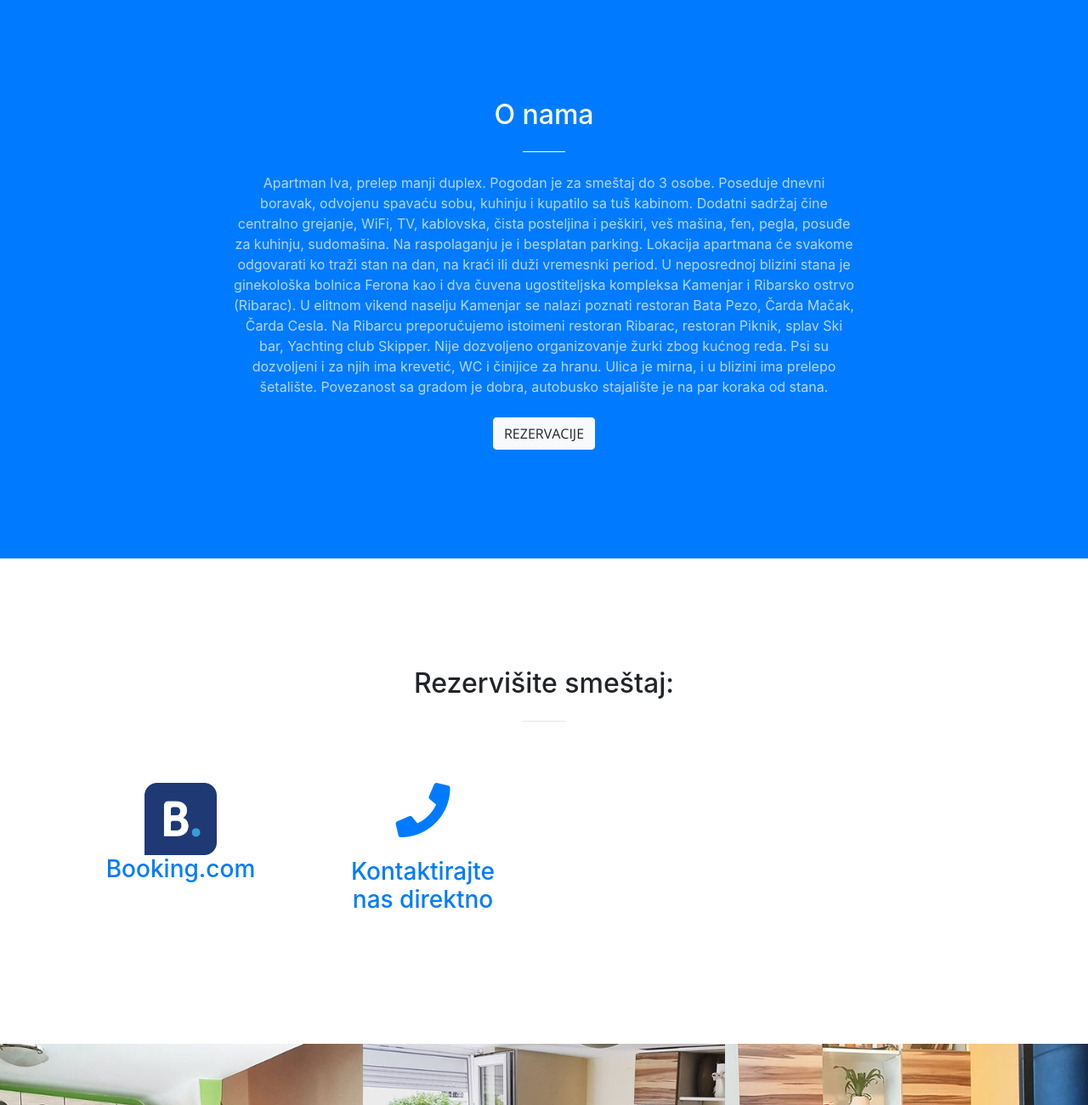
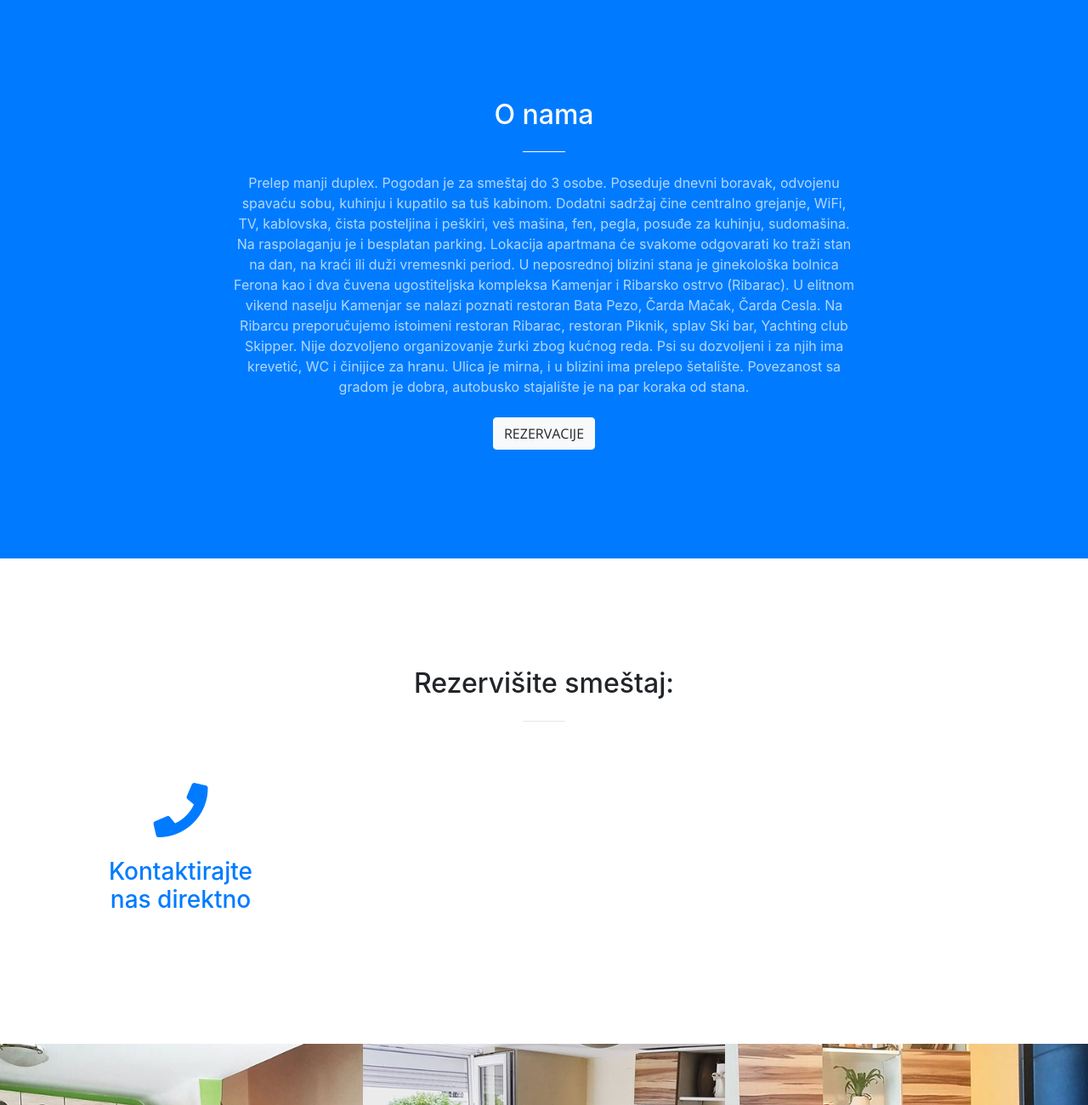
Before and after one commit to djole94hns/djole94hns.github.io, a website with bundled scripts: page index.html in a window 1280 px wide. Shown: the part 812-2112 px from the top of the page at 85% size. Built offline with nearby package versions, Linux system fonts and the light colour scheme.

Commit message:
Update index.html

```diff
--- a/index.html
+++ b/index.html
@@ -5,7 +5,7 @@
 
     <meta charset="utf-8">
     <meta name="viewport" content="width=device-width, initial-scale=1, shrink-to-fit=no">
-    <meta name="description" content="Apartman Iva, prelep manji duplex. Pogodan je za smeštaj do 3 osobe. U neposrednoj blizini stana je ginekološka bolnica Ferona kao i dva čuvena ugostiteljska kompleksa Kamenjar i Ribarsko ostrvo (Ribarac).">
+    <meta name="description" content="Prelep manji duplex. Pogodan je za smeštaj do 3 osobe. U neposrednoj blizini stana je ginekološka bolnica Ferona kao i dva čuvena ugostiteljska kompleksa Kamenjar i Ribarsko ostrvo (Ribarac).">
     <meta name="author" content="">
 	<meta name="google-site-verification" content="uq8nv_kGZaUUi4XQPZE6BeNu47EHuM2r6AXdX9wgnJU" />
 
@@ -28,7 +28,7 @@
   <link rel="alternate" hreflang="x-default"
         href="https://stannadanns.rs/" />
 
-<meta name="application-name" content="Stan na dan - Novi Sad - Apartman Iva"/>
+<meta name="application-name" content="Stan na dan - Novi Sad"/>
 <meta name="msapplication-TileColor" content="#0000FF" />
 <meta name="msapplication-TileImage" content="https://stannadanns.rs/mstile-144x144.png" />
 <meta name="msapplication-square70x70logo" content="https://stannadanns.rs/mstile-70x70.png" />
@@ -38,7 +38,7 @@
 
 	<link rel="canonical" href="https://stannadanns.rs"/>
 
-    <title>Stan na dan - Novi Sad - Apartman Iva</title>
+    <title>Stan na dan - Novi Sad</title>
 
     <!-- Bootstrap core CSS -->
     <link href="vendor/bootstrap/css/bootstrap.min.css" rel="stylesheet">
@@ -97,7 +97,7 @@
             <hr>
           </div>
           <div class="col-lg-8 mx-auto">
-            <p class="text-faded mb-5">Apartman Iva</p>
+            <p class="text-faded mb-5"></p>
             <a class="btn btn-primary btn-xl js-scroll-trigger" href="#about">Saznajte više</a>
           </div>
         </div>
@@ -110,7 +110,7 @@
           <div class="col-lg-8 mx-auto text-center">
             <h2 class="section-heading text-white">O nama</h2>
             <hr class="light my-4">
-            <p class="text-faded mb-4">Apartman Iva, prelep manji duplex. Pogodan je za smeštaj do 3 osobe. Poseduje dnevni boravak, odvojenu spavaću sobu, kuhinju i kupatilo sa tuš kabinom. Dodatni sadržaj čine centralno grejanje, WiFi, TV, kablovska, čista posteljina i peškiri, veš mašina, fen, pegla, posuđe za kuhinju, sudomašina. Na raspolaganju je i besplatan parking. Lokacija apartmana će svakome odgovarati ko traži stan na dan, na kraći ili duži vremesnki period. U neposrednoj blizini stana je ginekološka bolnica Ferona kao i dva čuvena ugostiteljska kompleksa Kamenjar i Ribarsko ostrvo (Ribarac). U elitnom vikend naselju Kamenjar se nalazi poznati restoran Bata Pezo, Čarda Mačak, Čarda Cesla. Na Ribarcu preporučujemo istoimeni restoran Ribarac, restoran Piknik, splav Ski bar, Yachting club Skipper. Nije dozvoljeno organizovanje žurki zbog kućnog reda. Psi su dozvoljeni i za njih ima krevetić, WC i činijice za hranu. Ulica je mirna, i u blizini ima prelepo šetalište. Povezanost sa gradom je dobra, autobusko stajalište je na par koraka od stana.</p>
+            <p class="text-faded mb-4">Prelep manji duplex. Pogodan je za smeštaj do 3 osobe. Poseduje dnevni boravak, odvojenu spavaću sobu, kuhinju i kupatilo sa tuš kabinom. Dodatni sadržaj čine centralno grejanje, WiFi, TV, kablovska, čista posteljina i peškiri, veš mašina, fen, pegla, posuđe za kuhinju, sudomašina. Na raspolaganju je i besplatan parking. Lokacija apartmana će svakome odgovarati ko traži stan na dan, na kraći ili duži vremesnki period. U neposrednoj blizini stana je ginekološka bolnica Ferona kao i dva čuvena ugostiteljska kompleksa Kamenjar i Ribarsko ostrvo (Ribarac). U elitnom vikend naselju Kamenjar se nalazi poznati restoran Bata Pezo, Čarda Mačak, Čarda Cesla. Na Ribarcu preporučujemo istoimeni restoran Ribarac, restoran Piknik, splav Ski bar, Yachting club Skipper. Nije dozvoljeno organizovanje žurki zbog kućnog reda. Psi su dozvoljeni i za njih ima krevetić, WC i činijice za hranu. Ulica je mirna, i u blizini ima prelepo šetalište. Povezanost sa gradom je dobra, autobusko stajalište je na par koraka od stana.</p>
             <a class="btn btn-light btn-xl js-scroll-trigger" href="#services">Rezervacije</a>
           </div>
         </div>
@@ -128,14 +128,6 @@
       </div>
       <div class="container">
         <div class="row">
-          <div class="col-lg-3 col-md-6 text-center">
-            <div class="service-box mt-5 mx-auto">
-              <i><img src="img/booking.png" alt="Booking" width="85em" height="85em"></i>
-              <h3 class="mb-3"><a href=https://www.booking.com/hotel/rs/novi-sad-novi-sad1.sr.html?label=gen173nr-1FCAsowQFCEm5vdmktc2FkLW5vdmktc2FkMUgkWARowQGIAQGYASTCAQNhYm7IAQ_YAQHoAQH4AQOSAgF5qAIE%3Bsid%3D6144fcb592af029ca85089fdacc56291%3Bcheckin%3D2018-09-29%3Bcheckout%3D2018-09-30%3Bdest_id%3D-90313%3Bdest_type%3Dcity%3Bdist%3D0%3Bgroup_adults%3D2%3Bhapos%3D1%3Bhpos%3D1%3Broom1%3DA%2CA%3Bsb_price_type%3Dtotal%3Bsoh%3D1%3Bsoldout%3D0%2C0%3Bsrepoch%3D1537996710%3Bsrfid%3Dfc5b2844c25261a493bf896aa9880c4010afd259X1%3Bsrpvid%3D12a295d229e100b5%3Btype%3Dtotal%3Bucfs%3D1&&fbclid=IwAR1_Iw9wua7vEHJdXdFOtHVuo1z5jB6R1tjNGhIst9GPYXvWftl7E-gkFmI#no_availability_msg>
-			  Booking.com</a></h3>
-              <p class="text-muted mb-0"></p>
-            </div>
-          </div>
           <div class="col-lg-3 col-md-6 text-center">
             <div class="service-box mt-5 mx-auto">
               <i class="fas fa-phone fa-4x mb-3 sr-contact-1 fa-code text-primary"></i>
```
